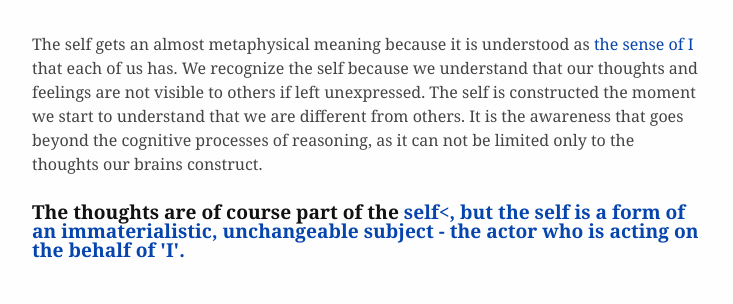
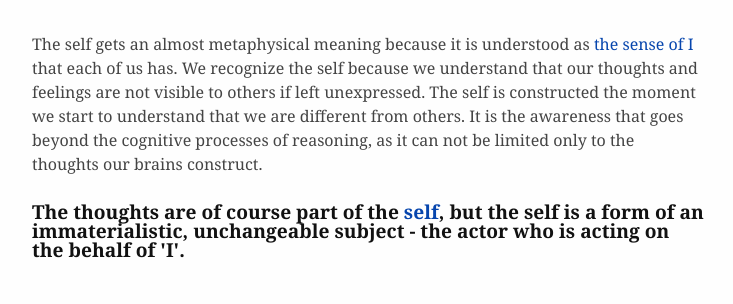
Before and after one commit to fanniqi/scatteredself.gifthub.io, a plain HTML site: page self.html in a window 1280 px wide. Shown: the whole page, without its empty margins (272-1005 px from the left). Drawn offline with Linux system fonts and the light colour scheme; a web font is replaced by a local one.

Commit message:
Update self.html

```diff
--- a/self.html
+++ b/self.html
@@ -13,7 +13,7 @@
     limited only to the thoughts our brains construct.</p>
 
 </body>
-  <h4> The thoughts are of course part of the <a href="2intro.html">self<,
+  <h4> The thoughts are of course part of the <a href="2intro.html">self</a>,
         but the self is a form of an immaterialistic,
         unchangeable subject - the actor who is acting on the behalf of 'I'.</h4>
 
```
